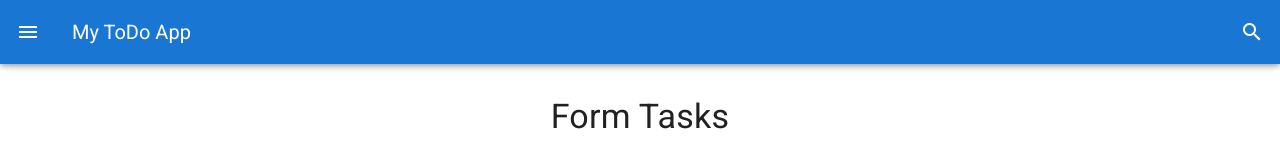
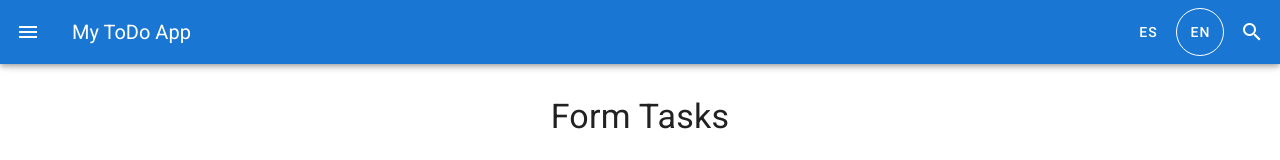
Before and after one commit to Devpaz/todolist-vue, a Vue app: page / in a window 1280 px wide. Shown: the top 160 px of the page. Built offline with nearby package versions, Linux system fonts and the light colour scheme.

Commit message:
feat: add buttons to change the language

```diff
--- a/src/App.vue
+++ b/src/App.vue
@@ -9,7 +9,13 @@
         <v-app-bar-nav-icon @click="drawer = !drawer"></v-app-bar-nav-icon>
         <v-toolbar-title>{{ $t('todoApp.title') }}</v-toolbar-title>
         <v-spacer></v-spacer>
-        <v-btn icon>
+        <v-btn icon @click="$i18n.locale = 'es'" :outlined="$i18n.locale === 'es'">
+          <v-avatar>ES</v-avatar>
+        </v-btn>
+        <v-btn class="ml-1" icon @click="$i18n.locale = 'en'" :outlined="$i18n.locale === 'en'">
+          <v-avatar>EN</v-avatar>
+        </v-btn>
+        <v-btn icon class="ml-1">
           <v-icon>mdi-magnify</v-icon>
         </v-btn>
       </v-app-bar>
```
